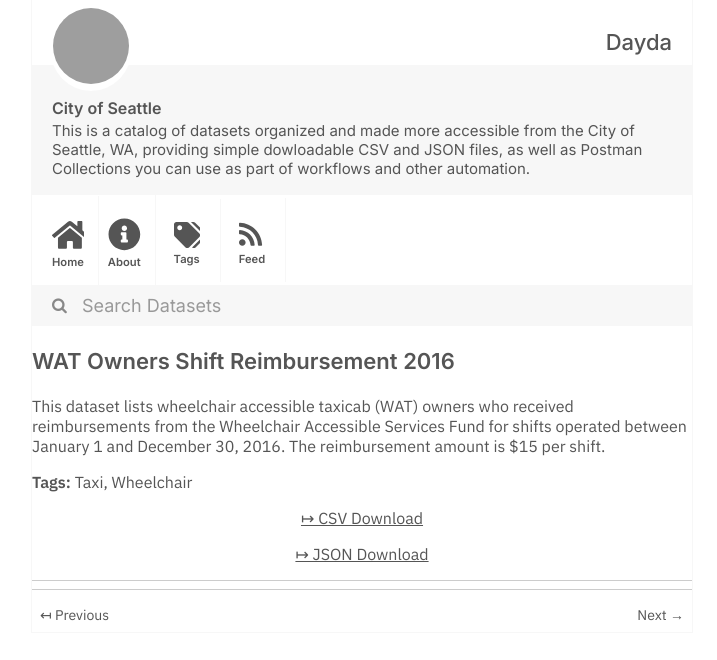
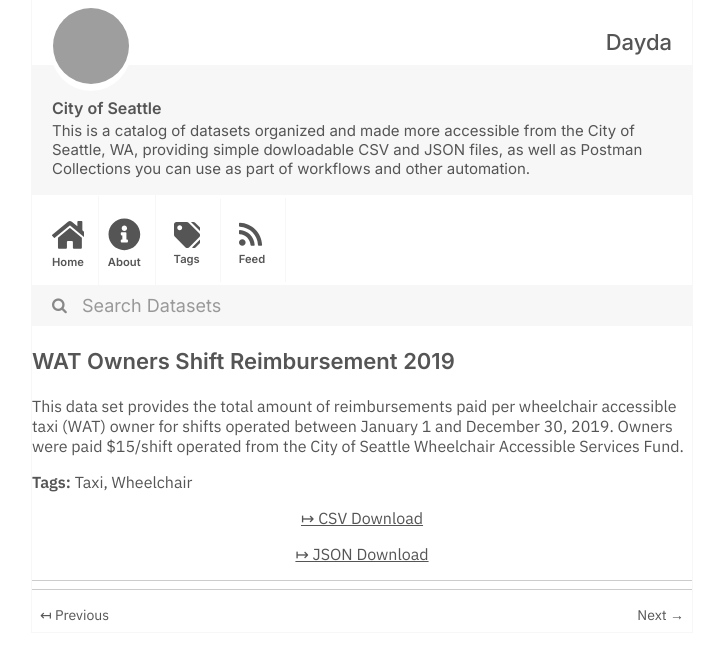
Before and after one commit to dayda-entities/city-of-seattle, a Jekyll site: the page built from _posts/2020-11-10-wat-owners-shift-reimbursement.md, in a window 1280 px wide, cut to the strip 0-660 px from the top of the page. Shown: the whole strip, without its empty margins (278-995 px from the left). Built offline with Jekyll 4.4.1, drawn with Linux system fonts in a browser that asks for light colours; grey boxes are pictures that could not be loaded.

Commit message:
Publish Data

```diff
--- a/_posts/2020-11-10-wat-owners-shift-reimbursement.md
+++ b/_posts/2020-11-10-wat-owners-shift-reimbursement.md
@@ -1,7 +1,7 @@
 ---
-title: WAT Owners Shift Reimbursement 2016
-created: '2020-11-10T16:59:13.010258'
-modified: '2020-11-10T16:59:13.010268'
+title: WAT Owners Shift Reimbursement 2019
+created: '2020-11-10T16:58:55.243945'
+modified: '2020-11-10T16:58:55.243956'
 state: active
 type: dataset
 tags:
@@ -9,9 +9,9 @@ tags:
   - Wheelchair
 groups:
   - Local Government
-csv_url: 'https://data.seattle.gov/api/views/9zi7-r4xg/rows.csv?accessType=DOWNLOAD'
-json_url: 'https://data.seattle.gov/api/views/9zi7-r4xg/rows.json?accessType=DOWNLOAD'
+csv_url: 'https://data.seattle.gov/api/views/2n43-u3j9/rows.csv?accessType=DOWNLOAD'
+json_url: 'https://data.seattle.gov/api/views/2n43-u3j9/rows.json?accessType=DOWNLOAD'
 layout: post
 
 ---
-This dataset lists wheelchair accessible taxicab (WAT) owners who received reimbursements from the Wheelchair Accessible Services Fund for shifts operated between January 1 and December 30, 2016. The reimbursement amount is $15 per shift.
+This data set provides the total amount of reimbursements paid per wheelchair accessible taxi (WAT) owner for shifts operated between January 1 and December 30, 2019. Owners were paid $15/shift operated from the City of Seattle Wheelchair Accessible Services Fund.
```
